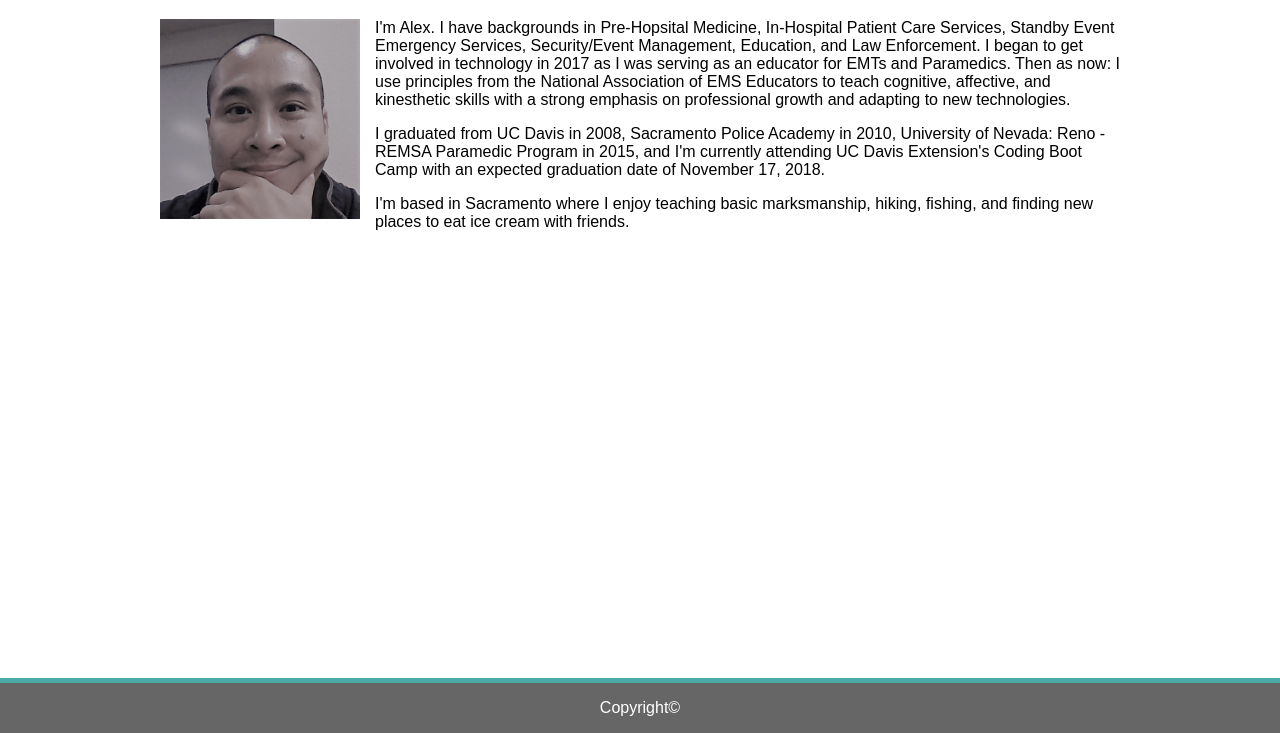
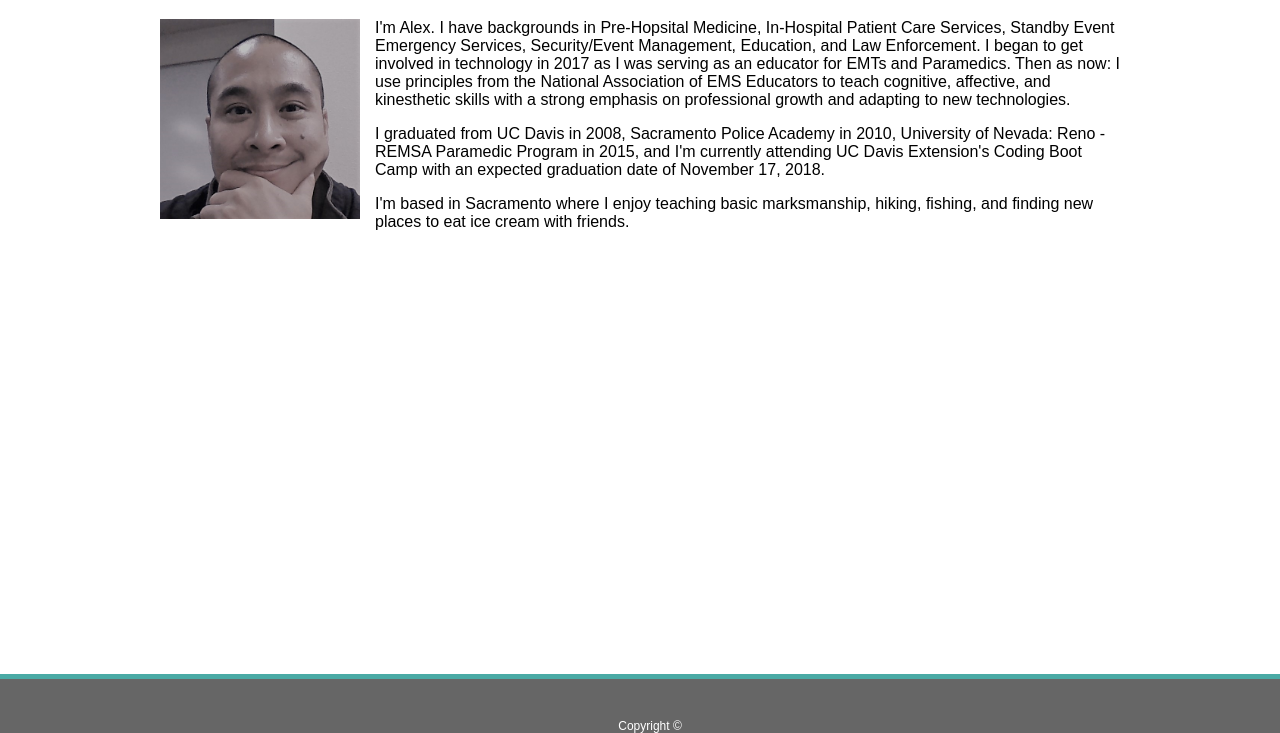
Before and after one commit to apleek3/Basic-Portfolio, a plain HTML site: page index.html in a window 1280 px wide. Shown: the part 67-800 px from the top of the page. Drawn offline with Linux system fonts and the light colour scheme; a script that the page names is missing; files whose address does not match are found by name.

Commit message:
Finished the footer!

```diff
--- a/assets/css/style.css
+++ b/assets/css/style.css
@@ -29,9 +29,8 @@ body {
     padding: 10px;
 }
 
-.center {
-    text-align: center;
-}
+
+/*-----------Coding for replicating the footer------------*/
 
 .footer {
     position: fixed;
@@ -41,19 +40,27 @@ body {
     background-color:#666666;
     color: white;
     text-align: center;
+    font-size: 12px;
 }
 
-.border-top {
+.border {
     border-top-width: 5px;
     border-style: solid;
     border-left-width: 0px;
     border-right-width:0px;
     border-bottom-width:0px;
+    border-color: #4aaaa5;
 }
 
-.border-top-color {
-    border-color: #4aaaa5;
+.padding {
+    padding-bottom: 0px;
+    padding-top: 40px;
+    padding-left: 10px;
+    padding-right: 10px;
 }
+
+
+
 
 
 /*
--- a/index.html
+++ b/index.html
@@ -53,8 +53,8 @@
                     </p>
             </div>
 
-            <div class="footer border-top border-top-color">
-                <p>Copyright&copy; </p>
+            <div class="padding footer border">
+                <span>Copyright &copy;</span>
             </div>
 
         </body>
```
